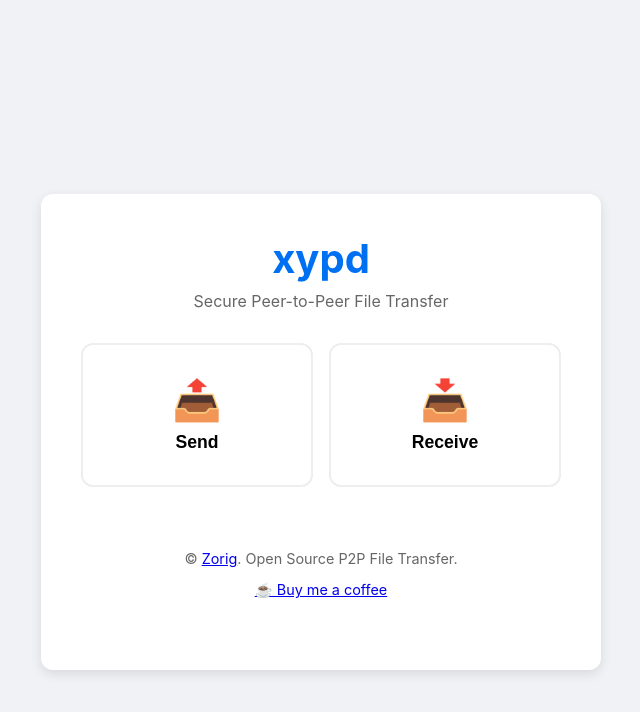
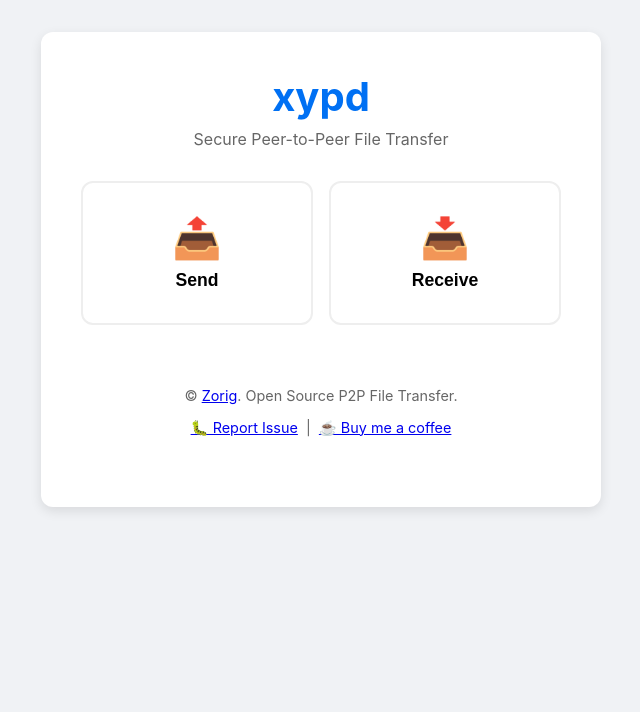
Before and after one commit to Zorig/xypd, a plain HTML site: page public/index.html in a window 1280 px wide. Shown: the whole page, without its empty margins (319-959 px from the left). Drawn offline with Linux system fonts and the light colour scheme; no server answers.

Commit message:
feat: add issue reporting link to footer.

```diff
--- a/public/index.html
+++ b/public/index.html
@@ -104,7 +104,11 @@
 
         <footer>
             <p>&copy; <a href="https://github.com/zorig" target="_blank">Zorig</a>. Open Source P2P File Transfer.</p>
-            <p><a href="https://buymeacoffee.com/zorig" target="_blank">☕ Buy me a coffee</a></p>
+            <p>
+                <a href="https://github.com/zorig/xypd/issues/new" target="_blank">🐛 Report Issue</a>
+                &nbsp;|&nbsp;
+                <a href="https://buymeacoffee.com/zorig" target="_blank">☕ Buy me a coffee</a>
+            </p>
         </footer>
     </div>
 
--- a/public/style.css
+++ b/public/style.css
@@ -18,7 +18,6 @@ body {
     display: flex;
     justify-content: center;
     align-items: center;
-    min-height: 100vh;
 }
 
 #app {
```
